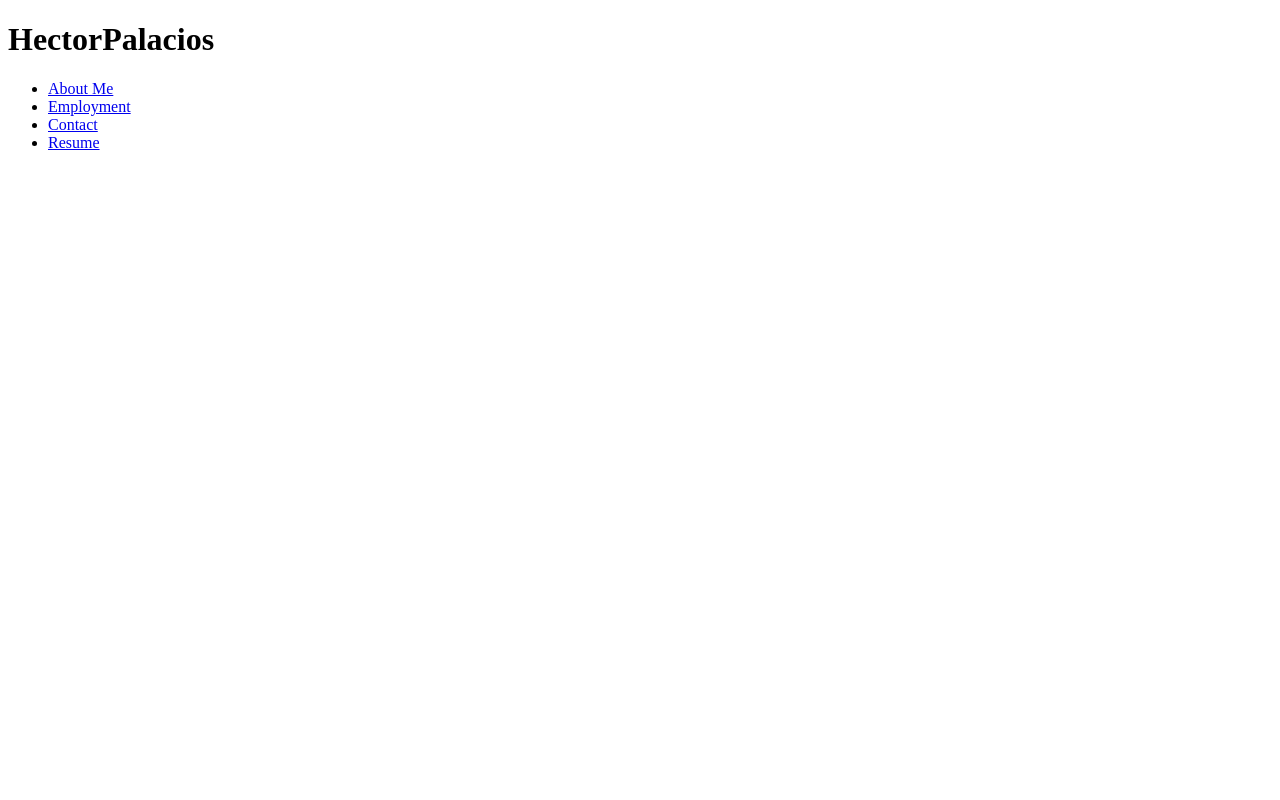
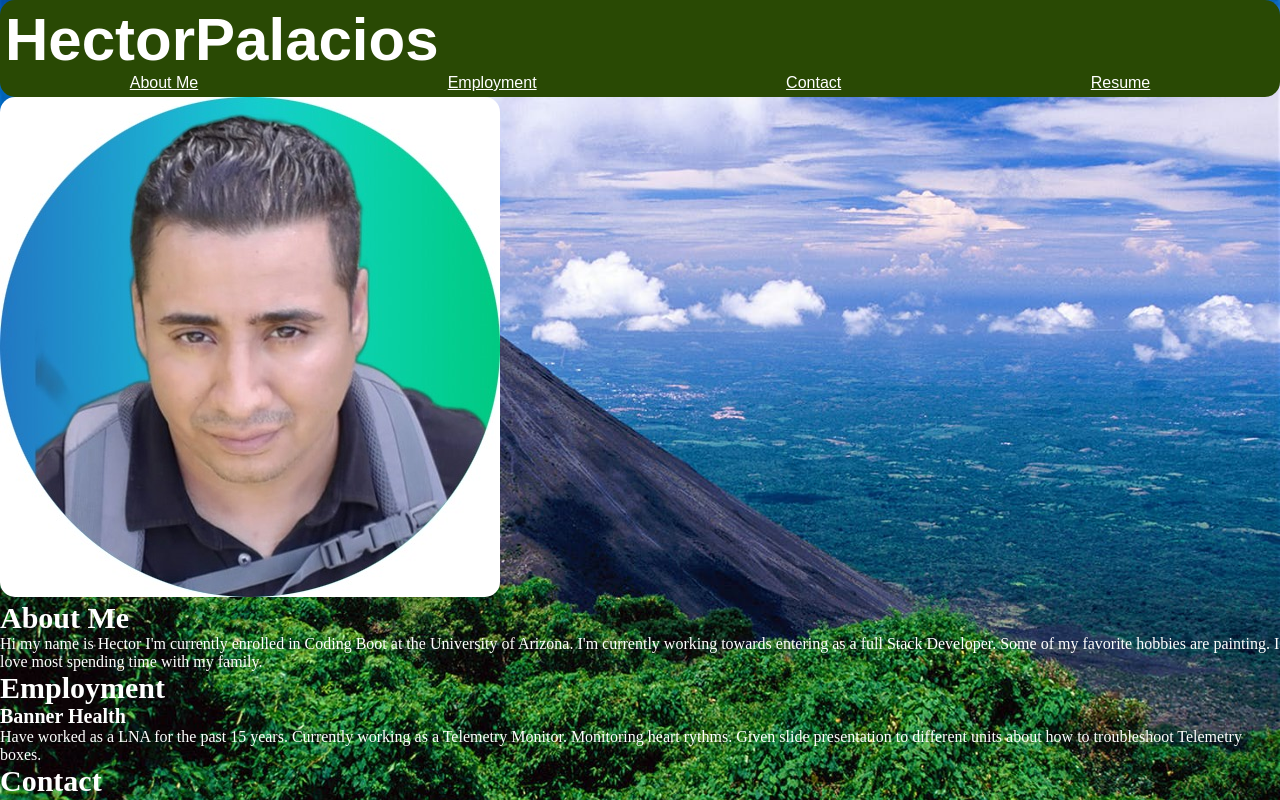
Before and after one commit to Paquito81/myprofile, a plain HTML site: page assets/index.html in a window 1280 px wide. Drawn offline with Linux system fonts and the light colour scheme; files that its build step writes are made by us from their sources; files whose address does not match are found by name.

Commit message:
added WRAP

```diff
--- a/assets/css/style.css
+++ b/assets/css/style.css
@@ -0,0 +1,76 @@
+* {
+    color:#ffffff;
+    border-radius: 15px;
+    text-shadow: none;
+    box-sizing: border-box;
+    padding: 0;
+    margin: 0;
+}
+html, body{
+    background-image: url(/Users/hectorpalacios/Desktop/myprofile/assets/images/volcan_izalco.jpeg);
+    background-size: cover;
+    background-position: center;
+    height: 100%;
+    background-repeat: no-repeat;
+}
+
+h2 {
+    font-size: 30px;
+}
+body {
+    background: rgb(245,24 8, 250);
+    padding: 0;
+    margin: 0;
+}
+
+
+h3 {
+    font-size: 20px;
+}
+
+h2, h3, li {
+    color:#ffffff;
+}
+
+li a {
+    display: flex;
+    justify-content: space-around;
+    align-items: flex-end;
+}
+
+.header {
+    padding: 5px;
+    font-family: fantasy;
+    background-color: rgb(41, 73, 4);
+}
+
+.header h1 {
+    display: inline-block;
+    font-size: 60px;
+}
+
+.header div {
+    padding-top: 15px;
+    margin-right: 20px;
+    float: right;
+    font-family: fantasy;
+    font-size: 30px;
+    width: 50%;
+}
+
+.header nav ul {
+    display: flex;
+    flex-wrap: wrap;
+    justify-content: space-around;
+    align-items: center;
+    list-style: none;
+}
+
+.header nav ul li a:hover {
+    background: #ffffff;
+}
+
+.header ul {
+    list-style: none;
+    display: inline-block;
+}
--- a/assets/index.html
+++ b/assets/index.html
@@ -4,13 +4,13 @@
     <meta charset="UTF-8">
     <meta http-equiv="X-UA-Compatible" content="IE=edge">
     <meta name="viewport" content="width=device-width, initial-scale=1.0">
-    <link rel="stylesheet" href=".../myprofile/assets/css/style.css">
+    <link rel="stylesheet" href="/Users/hectorpalacios/Desktop/myprofile/assets/css/style.css">
     <title>Challenge2</title>
 </head>
 <body>
     <div class="header">
         <!--I will be typing my name in this section-->
-        <h1><span class"hp">H</span>ector<span class="hp">P</span>alacios</h1>
+        <h1><span class="hp">H</span>ector<span class="hp">P</span>alacios</h1>
 
         <nav>
             <ul>
@@ -29,5 +29,39 @@
             </ul>
         </nav>
     </div>
+    <div class="profilepic">
+        <img src="/Users/hectorpalacios/Desktop/myprofile/assets/images/myself.jpeg" alt="paquito">
+    </div>
+    <section class="aboutme">
+        <h2>
+            About Me
+        </h2>
+            <p>
+                Hi my name is Hector I'm currently enrolled in Coding Boot at the University of Arizona.
+                I'm currently working towards entering as a full Stack Developer.
+                Some of my favorite hobbies are painting.
+                I love most spending time with my family.
+            </p>
+    </section>
+
+    <section class="employment">
+        <h2>
+            Employment
+        </h2>
+        <h3>
+            Banner Health
+        </h3>
+            <p>
+                Have worked as a LNA for the past 15 years.
+                Currently working as a Telemetry Monitor.
+                Monitoring heart rythms.
+                Given slide presentation to different units about how to troubleshoot Telemetry boxes.
+            </p>
+    </section>
+    <footer>
+        <h2>
+            Contact
+        </h2>
+    </footer>
 </body>
 </html>
```
Also changed, not shown: assets/images/volcan_izalco.jpeg (added).
